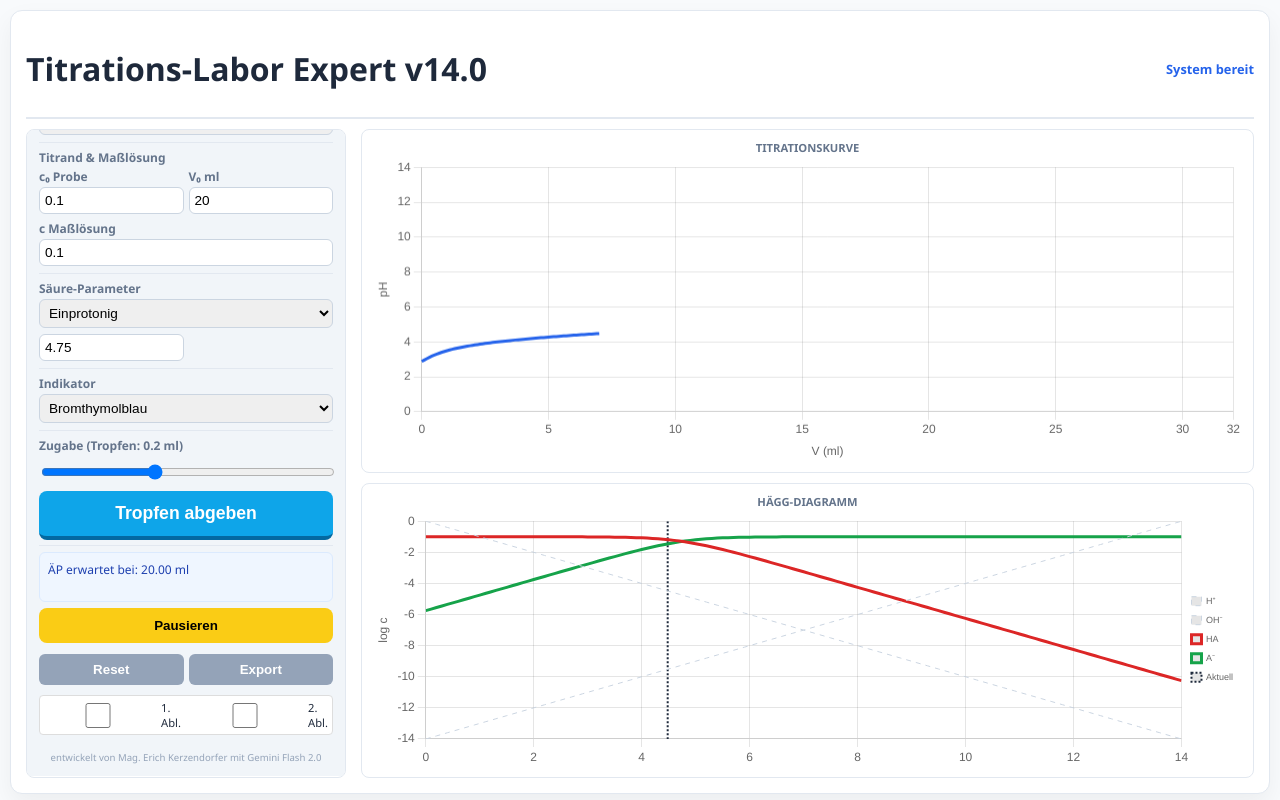
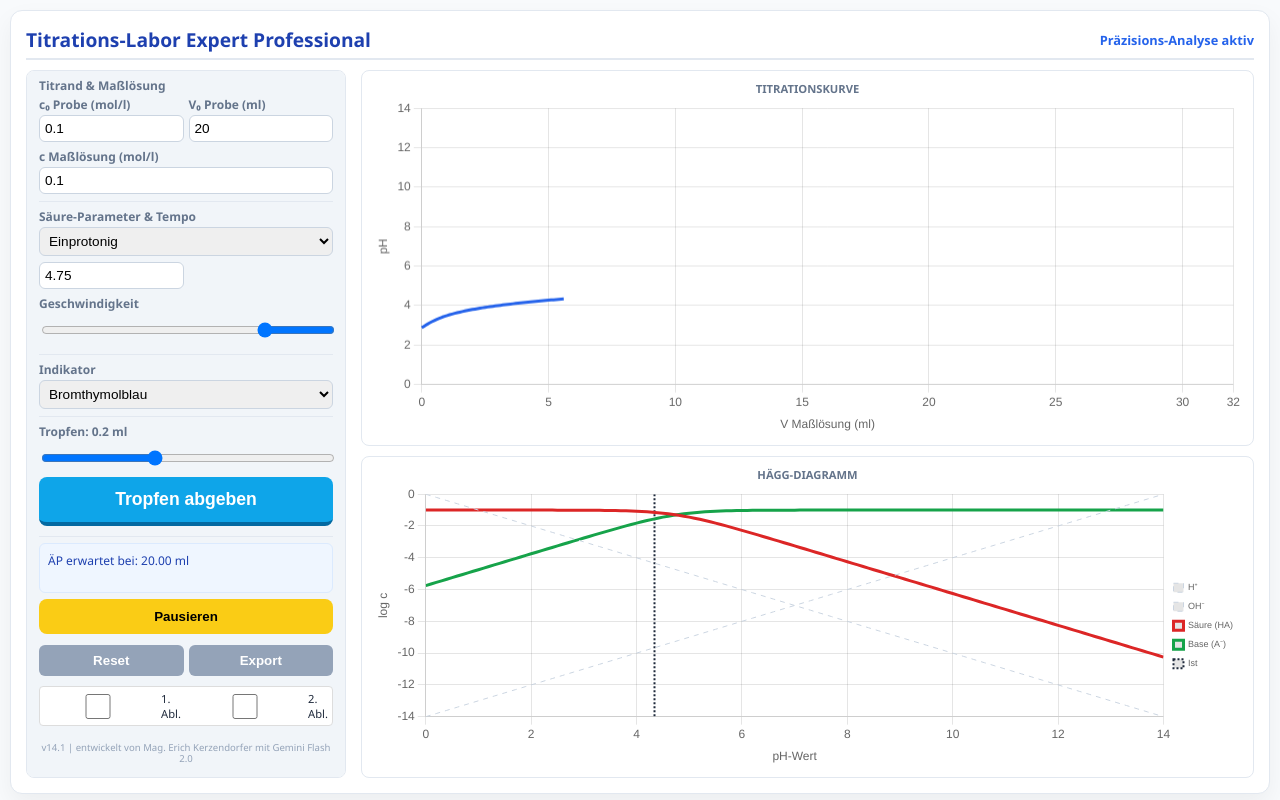
Before and after one commit to ekerzendorfer/TITRATIONSTOOL, a plain HTML site: page index.html in a window 1280 px wide. Both pictures are taken after a click on the button "Auto-Titration". Drawn offline with nearby package versions, Linux system fonts and the light colour scheme.

Commit message:
Update index.html

```diff
--- a/index.html
+++ b/index.html
@@ -2,7 +2,7 @@
 <html lang="de">
 <head>
     <meta charset="UTF-8">
-    <title>Titrations-Labor Expert v14.0</title>
+    <title>Titrations-Labor Expert</title>
     <script src="https://cdn.jsdelivr.net/npm/chart.js"></script>
     <style>
         :root {
@@ -13,6 +13,7 @@
         body { font-family: 'Segoe UI', sans-serif; background: var(--bg-site); color: var(--text-main); margin: 0; padding: 10px; height: 100vh; overflow: hidden; display: flex; justify-content: center; }
         .app-container { max-width: 1600px; width: 100%; height: 98vh; background: var(--bg-card); border-radius: 12px; box-shadow: 0 10px 25px rgba(0,0,0,0.05); border: 1px solid var(--border); padding: 15px; display: flex; flex-direction: column; }
         header { border-bottom: 2px solid var(--border); margin-bottom: 10px; padding-bottom: 5px; display: flex; justify-content: space-between; align-items: center; flex-shrink: 0; }
+        h1 { font-size: 1.2rem; margin: 0; color: var(--primary-dark); }
         .layout { display: grid; grid-template-columns: 320px 1fr; gap: 15px; flex-grow: 1; min-height: 0; }
 
         .panel { background: #f1f5f9; padding: 12px; border-radius: 8px; border: 1px solid var(--border); display: flex; flex-direction: column; gap: 6px; overflow-y: auto; height: 100%; }
@@ -31,7 +32,7 @@
         .chart-container { flex: 1; position: relative; min-height: 0; }
         .caption { font-size: 0.7rem; text-align: center; color: var(--text-muted); font-weight: bold; margin-bottom: 2px; text-transform: uppercase; }
 
-        .btn-drop { background: #0ea5e9; color: white; width: 100%; padding: 12px; border: none; border-radius: 8px; cursor: pointer; font-weight: 800; font-size: 1.1rem; border-bottom: 4px solid #0369a1; user-select: none; }
+        .btn-drop { background: #0ea5e9; color: white; width: 100%; padding: 12px; border: none; border-radius: 8px; cursor: pointer; font-weight: 800; font-size: 1.1rem; border-bottom: 4px solid #0369a1; user-select: none; margin-bottom: 5px; }
         .btn-drop:active { transform: translateY(2px); border-bottom: 1px solid #0369a1; background: #0284c7; }
         .btn-start { background: var(--primary); color: white; width: 100%; padding: 10px; border: none; border-radius: 8px; cursor: pointer; font-weight: bold; }
         .btn-pause { background: var(--warning); color: black; width: 100%; padding: 10px; border: none; border-radius: 8px; cursor: pointer; font-weight: bold; }
@@ -41,15 +42,15 @@
 
         .info-box { font-size: 0.75rem; background: #eff6ff; padding: 8px; border-radius: 6px; border: 1px solid #dbeafe; min-height: 50px; color: var(--primary-dark); }
         .challenge-ui { background: #fff7ed; border: 1px solid #ffedd5; padding: 8px; border-radius: 8px; font-size: 0.75rem; margin-top: 5px; }
-        .imprint { font-size: 0.6rem; color: #94a3b8; text-align: center; margin-top: auto; padding-top: 10px; }
+        .imprint { font-size: 0.6rem; color: #94a3b8; text-align: center; margin-top: auto; padding-top: 10px; line-height: 1.2; }
     </style>
 </head>
 <body>
 
 <div class="app-container">
     <header>
-        <h1>Titrations-Labor Expert v14.0</h1>
-        <div id="sim-status" style="font-size: 0.8rem; font-weight: bold; color: var(--primary);">System bereit</div>
+        <h1>Titrations-Labor Expert Professional</h1>
+        <div id="sim-status" style="font-size: 0.8rem; font-weight: bold; color: var(--primary);">Präzisions-Analyse aktiv</div>
     </header>
 
     <div class="layout">
@@ -63,7 +64,7 @@
             <div class="control-group">
                 <label>Modus</label>
                 <select id="simMode" onchange="toggleChallengeMode()">
-                    <option value="expert">Lehrer-Modus</option>
+                    <option value="expert">Lehrer-Modus (Vollzugriff)</option>
                     <option value="challenge">Schüler-Challenge (Geheim)</option>
                 </select>
             </div>
@@ -71,15 +72,15 @@
             <div class="control-group">
                 <label>Titrand & Maßlösung</label>
                 <div style="display:grid; grid-template-columns: 1fr 1fr; gap:5px;">
-                    <div><label>c₀ Probe</label><input type="number" id="c0" value="0.1" step="0.01" onchange="resetSim()"></div>
-                    <div id="v0-container"><label>V₀ ml</label><input type="number" id="v0" value="20" step="0.1" onchange="resetSim()"></div>
+                    <div><label>c₀ Probe (mol/l)</label><input type="number" id="c0" value="0.1" step="0.01" onchange="resetSim()"></div>
+                    <div id="v0-container"><label>V₀ Probe (ml)</label><input type="number" id="v0" value="20" step="0.1" onchange="resetSim()"></div>
                 </div>
-                <label style="margin-top:4px;">c Maßlösung</label>
+                <label style="margin-top:4px;">c Maßlösung (mol/l)</label>
                 <input type="number" id="cTit" value="0.1" step="0.01" onchange="resetSim()">
             </div>
 
             <div class="control-group">
-                <label>Säure-Parameter</label>
+                <label>Säure-Parameter & Tempo</label>
                 <select id="poly" onchange="resetSim()">
                     <option value="1">Einprotonig</option>
                     <option value="2">Zweiprotonig</option>
@@ -88,6 +89,8 @@
                     <input type="number" id="pk1" value="4.75" step="0.1" onchange="resetSim()">
                     <input type="number" id="pk2" value="9.2" step="0.1" onchange="resetSim()" style="display:none;">
                 </div>
+                <label style="margin-top:4px;">Geschwindigkeit</label>
+                <input type="range" id="speed" min="20" max="400" step="10" value="100" style="direction: rtl;">
             </div>
 
             <div class="control-group">
@@ -100,7 +103,7 @@
             </div>
 
             <div class="control-group">
-                <label>Zugabe (Tropfen: <span id="dropVal">0.2</span> ml)</label>
+                <label>Tropfen: <span id="dropVal">0.2</span> ml</label>
                 <input type="range" id="dropSize" min="0.02" max="0.5" step="0.02" value="0.2" oninput="document.getElementById('dropVal').innerText=this.value">
                 <button id="dropBtn" class="btn-drop">Tropfen abgeben</button>
             </div>
@@ -123,7 +126,7 @@
                 <input type="checkbox" id="checkD2" onchange="updateCharts()"> 2. Abl.
             </div>
 
-            <div class="imprint">entwickelt von Mag. Erich Kerzendorfer mit Gemini Flash 2.0</div>
+            <div class="imprint">v14.1 | entwickelt von Mag. Erich Kerzendorfer mit Gemini Flash 2.0</div>
         </div>
 
         <div class="chart-panel">
@@ -145,8 +148,7 @@
     let volAdded = 0, lastPH = 7, secretV0 = 20;
     let titrationData = [];
     let markersFound = { hap1: false, ap1: false, hap2: false, ap2: false };
-    let challengeActive = false;
-    let challengeResolved = false;
+    let challengeActive = false, challengeResolved = false;
 
     window.onload = function() {
         initCharts();
@@ -167,9 +169,9 @@
             options: {
                 responsive: true, maintainAspectRatio: false, animation: false,
                 scales: {
-                    x: { type: 'linear', title: { display: true, text: 'V (ml)' } },
+                    x: { type: 'linear', title: { display: true, text: 'V Maßlösung (ml)' } },
                     y: { min: 0, max: 14, title: { display: true, text: 'pH' } },
-                    yAbl: { position: 'right', display: false, title: { display: true, text: 'Abl.' } }
+                    yAbl: { position: 'right', display: false, title: { display: true, text: 'Abl. (dpH/dV)' } }
                 },
                 plugins: { legend: { display: false } }
             }
@@ -182,8 +184,8 @@
             options: {
                 responsive: true, maintainAspectRatio: false, animation: false,
                 scales: {
-                    x: { type: 'linear', min: 0, max: 14 },
-                    y: { type: 'linear', min: -14, max: 0, title: { display: true, text: 'log c' } }
+                    x: { type: 'linear', min: 0, max: 14, title: { display: true, text: 'pH-Wert'} },
+                    y: { type: 'linear', min: -14, max: 0, title: { display: true, text: 'log c'} }
                 },
                 elements: { point: { radius: 0 } },
                 plugins: { legend: { position: 'right', labels: { boxWidth: 10, font: { size: 9 } } } }
@@ -205,15 +207,11 @@
     function getPH(vAdd) {
         const Kw = 1e-14;
         const v0 = challengeActive ? secretV0 : parseFloat(document.getElementById('v0').value);
-        const c0 = parseFloat(document.getElementById('c0').value);
-        const cTit = parseFloat(document.getElementById('cTit').value);
-        const pk1 = parseFloat(document.getElementById('pk1').value);
-        const pk2 = parseFloat(document.getElementById('pk2').value);
+        const c0 = parseFloat(document.getElementById('c0').value), cTit = parseFloat(document.getElementById('cTit').value);
+        const pk1 = parseFloat(document.getElementById('pk1').value), pk2 = parseFloat(document.getElementById('pk2').value);
         const isDi = document.getElementById('poly').value === '2';
-
         const K1 = Math.pow(10, -pk1), K2 = isDi ? Math.pow(10, -pk2) : 0;
         const vTot = v0 + vAdd, C_dil = c0 * (v0 / vTot), T_dil = cTit * (vAdd / vTot);
-
         const f = (h) => {
             const oh = Kw / h;
             let alpha = isDi ? (h*K1 + 2*K1*K2)/(h*h + h*K1 + K1*K2) : K1/(h+K1);
@@ -226,14 +224,14 @@
 
     function addStep() {
         const v0 = challengeActive ? secretV0 : parseFloat(document.getElementById('v0').value);
-        const vEP = (v0 * parseFloat(document.getElementById('c0').value) / parseFloat(document.getElementById('cTit').value));
+        const c0 = parseFloat(document.getElementById('c0').value), cTit = parseFloat(document.getElementById('cTit').value);
+        const vEP = (v0 * c0 / cTit);
         const vLimit = vEP * (document.getElementById('poly').value==='2'?2.2:1.5) * 2;
 
         if (volAdded >= vLimit) return;
 
         const step = parseFloat(document.getElementById('dropSize').value);
         const nextVol = volAdded + step;
-
         const targets = [vEP * 0.5, vEP, vEP * 1.5, vEP * 2.0];
         let forced = null;
         for(let t of targets) { if(volAdded < t && nextVol >= t) { forced = t; break; } }
@@ -249,18 +247,25 @@
         if (autoTimer) { clearInterval(autoTimer); autoTimer = null; btn.innerText = "Fortsetzen"; }
         else {
             btn.innerText = "Pausieren"; btn.className = "btn-pause";
-            autoTimer = setInterval(() => {
+            const run = () => {
                 addStep();
                 const v0 = challengeActive ? secretV0 : parseFloat(document.getElementById('v0').value);
-                const vEP = (v0 * parseFloat(document.getElementById('c0').value) / parseFloat(document.getElementById('cTit').value)) * (document.getElementById('poly').value==='2'?2:1);
-                if (volAdded >= vEP * 2.1) { clearInterval(autoTimer); autoTimer = null; btn.innerText = "Beendet"; btn.disabled = true; }
-            }, 80);
+                const c0 = parseFloat(document.getElementById('c0').value), cTit = parseFloat(document.getElementById('cTit').value);
+                const vEP = (v0 * c0 / cTit) * (document.getElementById('poly').value==='2'?2:1);
+                if (volAdded >= vEP * 2.1) {
+                    clearInterval(autoTimer); autoTimer = null;
+                    btn.innerText = "Beendet"; btn.disabled = true;
+                } else if (autoTimer) {
+                    autoTimer = setTimeout(run, parseInt(document.getElementById('speed').value));
+                }
+            };
+            autoTimer = setTimeout(run, parseInt(document.getElementById('speed').value));
         }
     }
 
     function resetSim() {
-        clearInterval(autoTimer); autoTimer = null; volAdded = 0; titrationData = [];
-        challengeResolved = false;
+        if(autoTimer) { clearTimeout(autoTimer); autoTimer = null; }
+        volAdded = 0; titrationData = []; challengeResolved = false;
         const btn = document.getElementById('startBtn');
         btn.innerText = "Auto-Titration"; btn.className = "btn-start"; btn.disabled = false;
         document.getElementById('pk2').style.display = (document.getElementById('poly').value === '2') ? "inline" : "none";
@@ -336,6 +341,7 @@
             }
             for(let i=1; i<d1.length; i++) {
                 let dv = d1[i].x - d1[i-1].x, dd = d1[i].y - d1[i-1].y;
+                // KORREKTUR: Die zweite Ableitung zeigt den Nulldurchgang am Peak der ersten Ableitung
                 if(dv > 0) d2.push({x: d1[i].x, y: dd/dv});
             }
             tChart.data.datasets[1].data = d1;
@@ -350,15 +356,15 @@
         const isDi = document.getElementById('poly').value === '2';
         const logC0 = Math.log10(c0), phs = [];
         for(let i=0; i<=14; i+=0.1) phs.push(i);
-        const logS = (v) => Math.max(Math.log10(v), -14);
+        const logS = (v) => Math.max(Math.log10(Math.max(v, 1e-25)), -14);
         let ds = [
             { label: 'H⁺', data: phs.map(p => ({x:p, y: -p})), borderColor: '#cbd5e1', borderDash: [5,5], borderWidth: 1 },
             { label: 'OH⁻', data: phs.map(p => ({x:p, y: p-14})), borderColor: '#cbd5e1', borderDash: [5,5], borderWidth: 1 }
         ];
         const K1 = Math.pow(10, -pk1), K2 = Math.pow(10, -pk2);
         if(!isDi) {
-            ds.push({ label: 'HA', borderColor: '#dc2626', borderWidth: 3, data: phs.map(p => { const h=Math.pow(10,-p); return {x:p, y: logC0 + logS(h/(h+K1))}; })});
-            ds.push({ label: 'A⁻', borderColor: '#16a34a', borderWidth: 3, data: phs.map(p => { const h=Math.pow(10,-p); return {x:p, y: logC0 + logS(K1/(h+K1))}; })});
+            ds.push({ label: 'Säure (HA)', borderColor: '#dc2626', borderWidth: 3, data: phs.map(p => { const h=Math.pow(10,-p); return {x:p, y: logC0 + logS(h/(h+K1))}; })});
+            ds.push({ label: 'Base (A⁻)', borderColor: '#16a34a', borderWidth: 3, data: phs.map(p => { const h=Math.pow(10,-p); return {x:p, y: logC0 + logS(K1/(h+K1))}; })});
         } else {
             const h2a=[], ha=[], a2=[];
             phs.forEach(p => {
@@ -367,14 +373,14 @@
             });
             ds.push({label:'H₂A', borderColor:'#dc2626', data:h2a, borderWidth: 3}, {label:'HA⁻', borderColor:'#f97316', data:ha, borderWidth: 3}, {label:'A²⁻', borderColor:'#16a34a', data:a2, borderWidth: 3});
         }
-        ds.push({ label: 'Aktuell', data: [], borderColor: '#1e293b', borderDash: [2,2], borderWidth: 2 });
+        ds.push({ label: 'Ist', data: [], borderColor: '#1e293b', borderDash: [2,2], borderWidth: 2 });
         hChart.data.datasets = ds; hChart.update();
     }
 
     function exportCSV() {
-        let csv = "V_ml;pH\n" + titrationData.map(d => `${d.x.toFixed(2)};${d.y.toFixed(2)}`).join("\n");
+        let csv = "Volumen_ml;pH\n" + titrationData.map(d => `${d.x.toFixed(2)};${d.y.toFixed(2)}`).join("\n");
         const blob = new Blob([csv], { type: 'text/csv' });
-        const a = document.createElement('a'); a.href = URL.createObjectURL(blob); a.download = "titration.csv"; a.click();
+        const a = document.createElement('a'); a.href = URL.createObjectURL(blob); a.download = "titration_export.csv"; a.click();
     }
 </script>
 </body>
```
